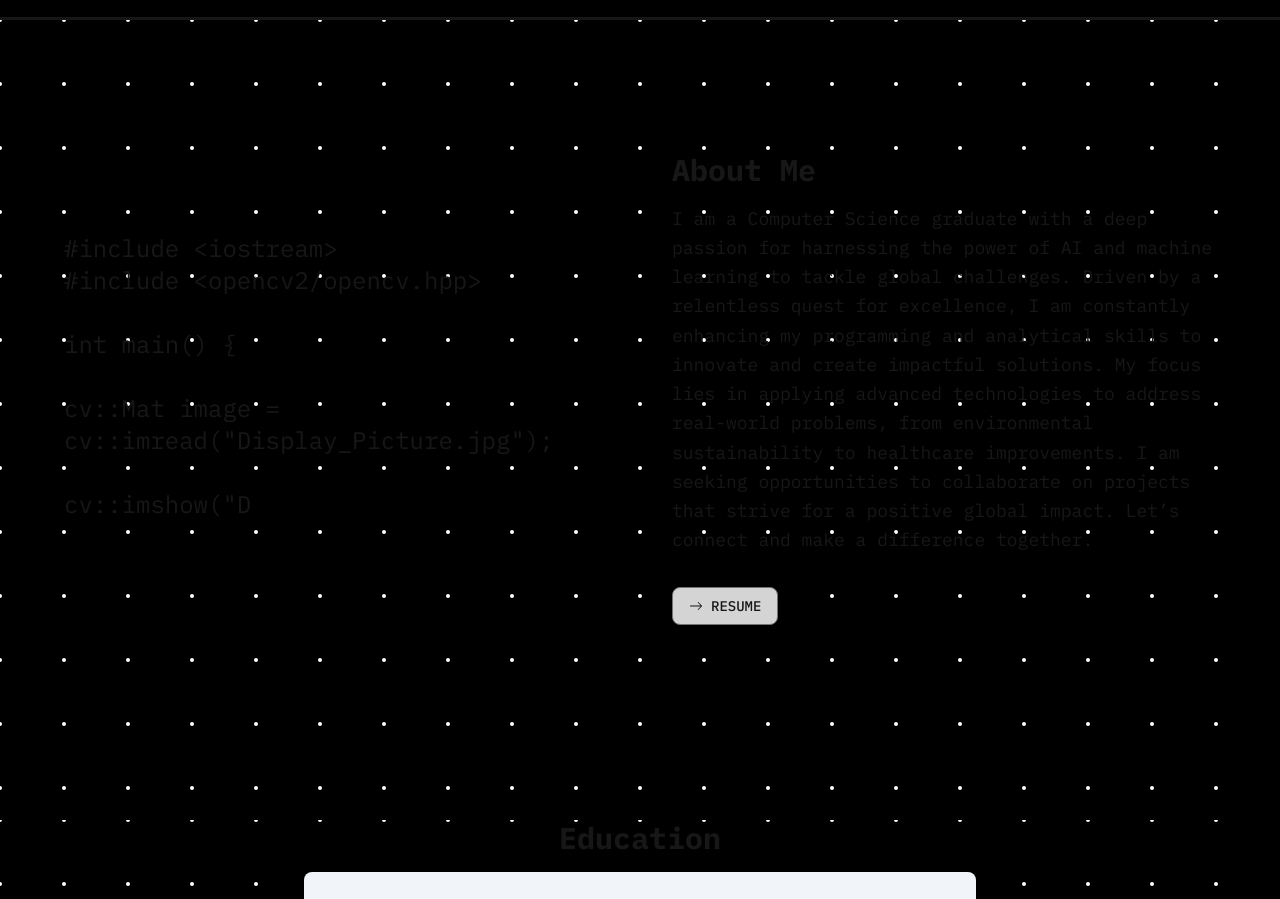
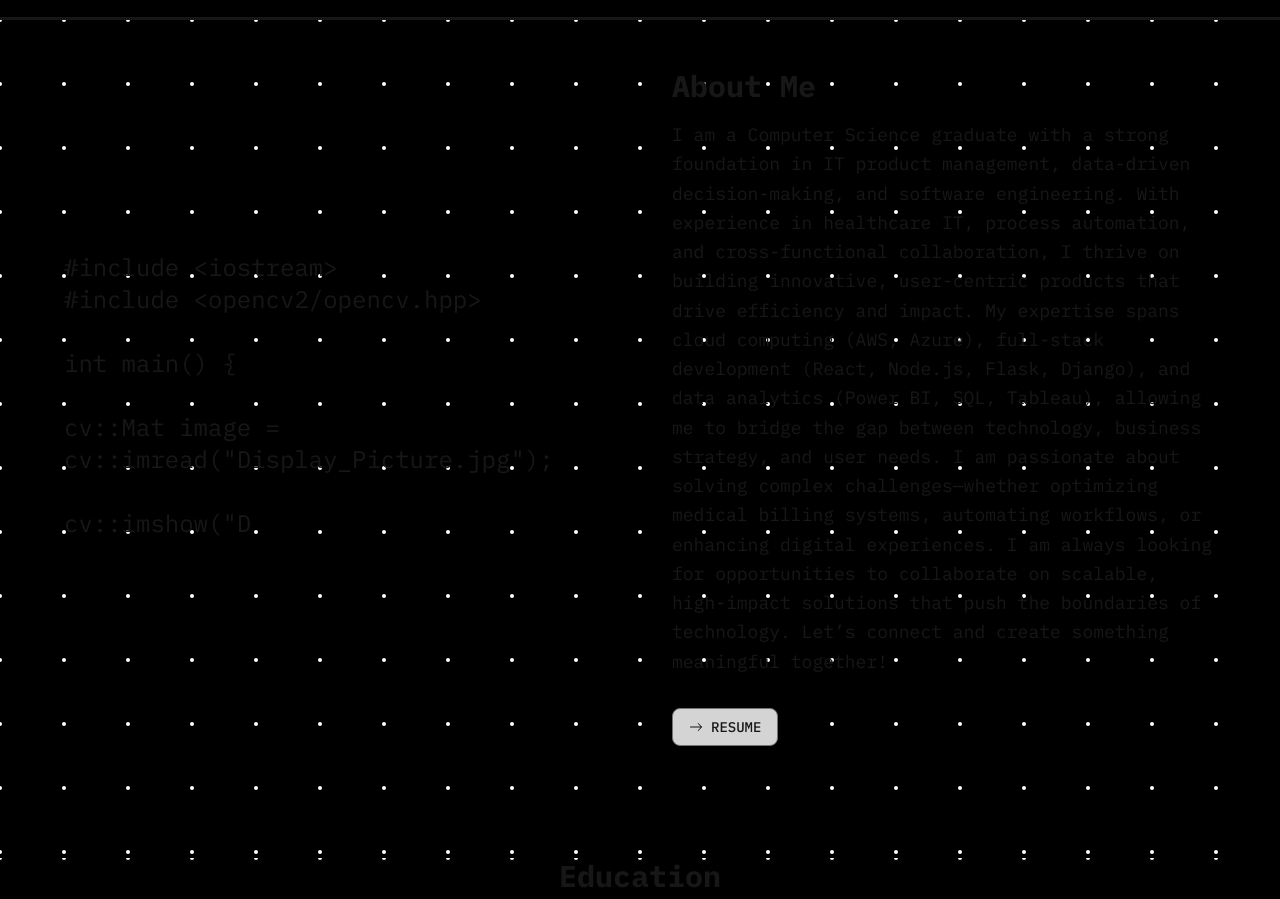
Before and after one commit to Asadali242/Portfolio-Website, a React (Vite) app: page / in a window 1280 px wide. Shown: the part 780-1679 px from the top of the page. Built offline with nearby package versions, Linux system fonts and the light colour scheme.

Commit message:
Update About.tsx
Changes to About.tsx

```diff
--- a/src/components/About.tsx
+++ b/src/components/About.tsx
@@ -2,7 +2,7 @@ import React, { useEffect, useState, useRef } from "react";
 import AboutImage from "../assets/images/image.jpeg";
 import { motion } from "framer-motion";
 import EncryptButton from "./Button";
-import Pdf from "../assets/Asad_Mehboob_Ali_Resume.pdf";
+import Pdf from "../assets/Asad-Ali_Resume.pdf";
 import { BsArrowRight } from "react-icons/bs";
 import Tile from "./Tile";
 
@@ -125,16 +125,20 @@ const About: React.FC = () => {
           >
             <h2 className="text-3xl font-bold dark:text-neutral-900 mb-4">About Me</h2>
             <p className="text-lg leading-relaxed pb-8 dark:text-neutral-900">
-              I am a Computer Science graduate with a deep passion for
-              harnessing the power of AI and machine learning to tackle global
-              challenges. Driven by a relentless quest for excellence, I am
-              constantly enhancing my programming and analytical skills to
-              innovate and create impactful solutions. My focus lies in applying
-              advanced technologies to address real-world problems, from
-              environmental sustainability to healthcare improvements. I am
-              seeking opportunities to collaborate on projects that strive for a
-              positive global impact. Let’s connect and make a difference
-              together.
+            I am a Computer Science graduate with a strong foundation in IT product management,
+            data-driven decision-making, and software engineering. With experience in healthcare IT,
+            process automation, and cross-functional collaboration, I thrive on building innovative,
+            user-centric products that drive efficiency and impact.
+
+            My expertise spans cloud computing (AWS, Azure), full-stack development
+            (React, Node.js, Flask, Django), and data analytics (Power BI, SQL, Tableau), allowing me
+            to bridge the gap between technology, business strategy, and user needs.
+
+            I am passionate about solving complex challenges—whether optimizing medical billing systems,
+            automating workflows, or enhancing digital experiences. I am always looking for opportunities
+            to collaborate on scalable, high-impact solutions that push the boundaries of technology.
+
+            Let’s connect and create something meaningful together!
             </p>
             <EncryptButton text="Resume" url={Pdf} icon={<BsArrowRight />} />
           </motion.div>
```
